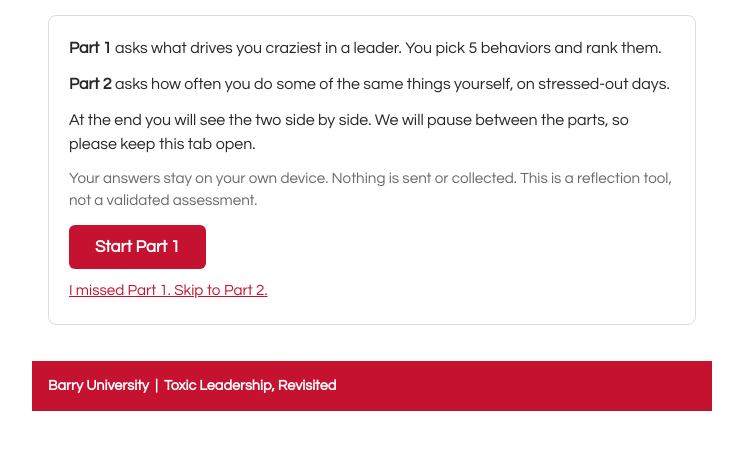
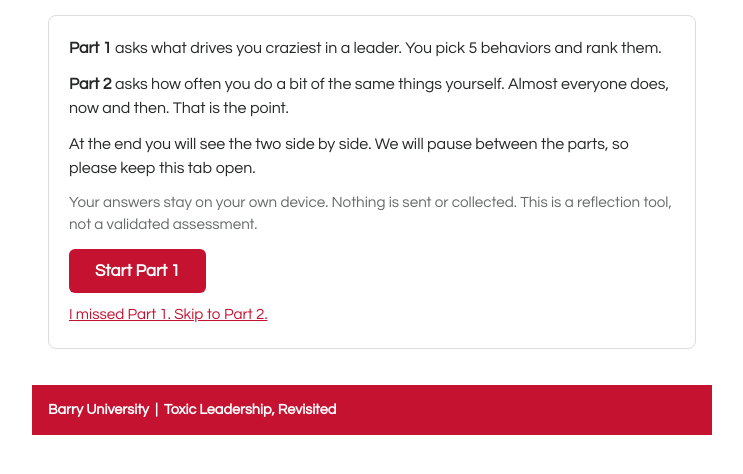
Before and after one commit to drwildermuth/toxic-leadership, a plain HTML site: page index.html in a window 1280 px wide. Shown: the part 114-588 px from the top of the page, without its empty margins (268-1011 px from the left). Drawn offline with Linux system fonts and the light colour scheme.

Commit message:
Survey Part 2: softer wording so everyone sees a tad of themselves
Items now describe common, everyday versions of each behavior. The scale
starts at 'Not that I know of' to allow for blind spots. Results use 'a tad'
language and list any moment marked once or twice or more.

Co-Authored-By: Claude Sonnet 5.5 <noreply@anthropic.com>
Claude-Session: https://claude.ai/code/session_018MyNL3dEvymfdfUvmJFm8d

```diff
--- a/index.html
+++ b/index.html
@@ -18,7 +18,7 @@
     --tint: #fbe9ec;
     --nightmare: #C41230;
     --pretender: #252827;
-    --runaround: #8c8f8e;
+    --runaround: #6b6f6e;
     --radius: 8px;
   }
   * { box-sizing: border-box; }
@@ -165,7 +165,7 @@
     </div>
     <div class="panel">
       <p><strong>Part 1</strong> asks what drives you craziest in a leader. You pick 5 behaviors and rank them.</p>
-      <p><strong>Part 2</strong> asks how often you do some of the same things yourself, on stressed-out days.</p>
+      <p><strong>Part 2</strong> asks how often you do a bit of the same things yourself. Almost everyone does, now and then. That is the point.</p>
       <p>At the end you will see the two side by side. We will pause between the parts, so please keep this tab open.</p>
       <p class="muted">Your answers stay on your own device. Nothing is sent or collected. This is a reflection tool, not a validated assessment.</p>
       <div class="row">
@@ -230,7 +230,7 @@
   <section id="s-p2" class="hidden">
     <h2>Part 2: Hints of it in me</h2>
     <p>Be honest. Nobody sees these answers but you.</p>
-    <p>Think about the <strong>past month</strong>, especially your most stressed-out days. How often have you done each of these?</p>
+    <p>Most of us do a little of each of these, especially when we are stressed. Think about the <strong>past month</strong>. How often have you, even a little?</p>
     <div class="progress"><div id="p2-prog"></div></div>
     <div id="p2-list"></div>
     <p class="muted" id="p2-msg"></p>
@@ -240,6 +240,7 @@
   <!-- RESULTS -->
   <section id="s-res" class="hidden">
     <h1>Your stress signature</h1>
+    <p>Everyone has a tad of each monster. This shows where yours leans.</p>
     <p class="muted" id="res-sub"></p>
     <div id="res-summary"></div>
     <div id="res-monsters"></div>
@@ -274,26 +275,26 @@
   };
 
   var ITEMS = [
-    { id: "N1", t: "N", third: "Corrects people in front of others instead of privately", first: "I've corrected someone in front of others instead of privately." },
-    { id: "N2", t: "N", third: "Takes credit for other people's ideas", first: "I've presented someone else's idea without clearly crediting them." },
-    { id: "N3", t: "N", third: "Snaps, sighs, or goes cold when given bad news", first: "I've snapped, sighed, or gone cold when someone brought me bad news." },
-    { id: "N4", t: "N", third: "Makes decisions without asking, then expects everyone to go along", first: "I've made a decision without asking the people it affects, then expected them to run with it." },
-    { id: "N5", t: "N", third: "Only gives feedback when something goes wrong", first: "I've gone a whole week giving feedback only when something went wrong." },
-    { id: "P1", t: "P", third: "Says one thing to your face and something different behind closed doors", first: "I've said one thing to someone's face and something different when they weren't there." },
-    { id: "P2", t: "P", third: "Plays favorites", first: "I've given the best assignments and the benefit of the doubt to the people I like most." },
-    { id: "P3", t: "P", third: "Quietly hands you their own work", first: "I've passed my own tasks to someone else without saying that's what I was doing." },
-    { id: "P4", t: "P", third: "Can't keep a confidence", first: "I've shared something told to me in confidence because it seemed relevant." },
-    { id: "P5", t: "P", third: "Blames other people or circumstances and never owns their part", first: "When something went wrong, I blamed other people or the situation instead of owning my part." },
-    { id: "R1", t: "R", third: "Changes the goal or deadline after you agreed on a different one", first: "I've changed a goal or deadline after we agreed on a different one." },
-    { id: "R2", t: "R", third: "Gives vague directions, then expects you to know what they meant", first: "I've given directions that were clear to me and vague to everyone else." },
-    { id: "R3", t: "R", third: "Demands the impossible, then says \"figure it out\"", first: "I've asked for more than the time or resources allowed and said \"figure it out.\"" },
-    { id: "R4", t: "R", third: "Dumps a problem on the team and disappears", first: "I've handed off a problem and left before anyone could ask questions." },
-    { id: "R5", t: "R", third: "Commits the team to goals without asking them", first: "I've committed the team to a goal without asking them first." }
+    { id: "N1", t: "N", third: "Corrects people in front of others instead of privately", first: "I've corrected someone in front of others when it could have waited for a private chat." },
+    { id: "N2", t: "N", third: "Takes credit for other people's ideas", first: "I've let people assume an idea was mine, or forgotten to say whose it was." },
+    { id: "N3", t: "N", third: "Snaps, sighs, or goes cold when given bad news", first: "I've been short, or a bit cold, with someone who brought me bad news." },
+    { id: "N4", t: "N", third: "Makes decisions without asking, then expects everyone to go along", first: "I've made a call without checking with the people it affects, because it was faster." },
+    { id: "N5", t: "N", third: "Only gives feedback when something goes wrong", first: "I've noticed what went wrong more quickly than I've noticed what went right." },
+    { id: "P1", t: "P", third: "Says one thing to your face and something different behind closed doors", first: "I've said something about a person that I would not have said to their face." },
+    { id: "P2", t: "P", third: "Plays favorites", first: "I've given more of my time and trust to the people I like most, or know best." },
+    { id: "P3", t: "P", third: "Quietly hands you their own work", first: "I've passed along work I should have done myself, or let someone pick up my slack." },
+    { id: "P4", t: "P", third: "Can't keep a confidence", first: "I've passed along something told to me privately, thinking it was harmless." },
+    { id: "P5", t: "P", third: "Blames other people or circumstances and never owns their part", first: "When something went wrong, my first instinct was to explain why it was not my fault." },
+    { id: "R1", t: "R", third: "Changes the goal or deadline after you agreed on a different one", first: "I've changed a deadline or goal after we had settled on it." },
+    { id: "R2", t: "R", third: "Gives vague directions, then expects you to know what they meant", first: "I've given directions that made sense to me and left people guessing." },
+    { id: "R3", t: "R", third: "Demands the impossible, then says \"figure it out\"", first: "I've asked for more than the time allowed, hoping people would find a way." },
+    { id: "R4", t: "R", third: "Dumps a problem on the team and disappears", first: "I've handed something off, then been hard to reach when questions came up." },
+    { id: "R5", t: "R", third: "Commits the team to goals without asking them", first: "I've said yes to something for my team before asking them." }
   ];
   var BY_ID = {};
   ITEMS.forEach(function (it) { BY_ID[it.id] = it; });
 
-  var FREQ = ["Never", "Once or twice", "Sometimes", "Often"];
+  var FREQ = ["Not that I know of", "Once or twice", "Sometimes", "Often"];
   var KEY = "toxicLeadershipSurvey.v2";
 
   // ---------- state + storage (storage can fail; the page still works without it)
@@ -562,7 +563,7 @@
     var tHint = topKeys(hint);
     var summary = "";
     if (tHint.max === 0) {
-      summary = "<p><strong>You answered \"Never\" to everything.</strong> Great if true. Worth asking someone who works with you whether they would agree.</p>";
+      summary = "<p><strong>You answered \"Not that I know of\" to everything.</strong> That may be true. Blind spots are the ones we do not know about, so it is worth asking someone who works with you.</p>";
     } else if (hasP1) {
       var tAnnoy = topKeys(annoy);
       var overlap = tAnnoy.keys.some(function (k) { return tHint.keys.indexOf(k) >= 0; });
@@ -593,12 +594,12 @@
     });
     $("res-monsters").innerHTML = out;
 
-    var common = ITEMS.filter(function (it) { return (state.answers[it.id] || 0) >= 2; })
+    var common = ITEMS.filter(function (it) { return (state.answers[it.id] || 0) >= 1; })
       .sort(function (a, b) { return (state.answers[b.id] || 0) - (state.answers[a.id] || 0); })
       .slice(0, 3);
     var hints = "";
     if (common.length) {
-      hints = '<div class="panel"><h3>Your most common stress moments</h3><ul class="clean">';
+      hints = '<div class="panel"><h3>Where a tad of it shows up</h3><ul class="clean">';
       common.forEach(function (it) {
         hints += "<li>" + it.first + " <span class=\"muted\">(" + FREQ[state.answers[it.id]].toLowerCase() + ")</span></li>";
       });
```
